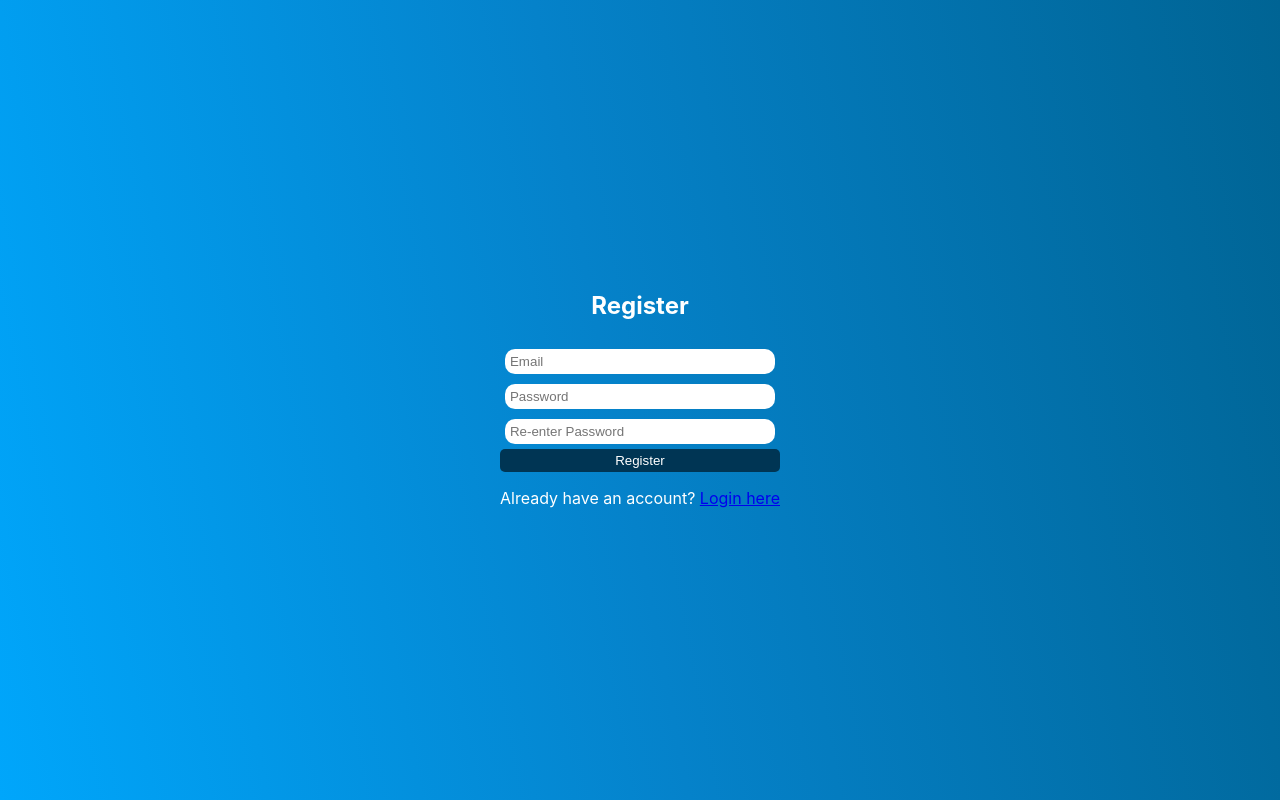
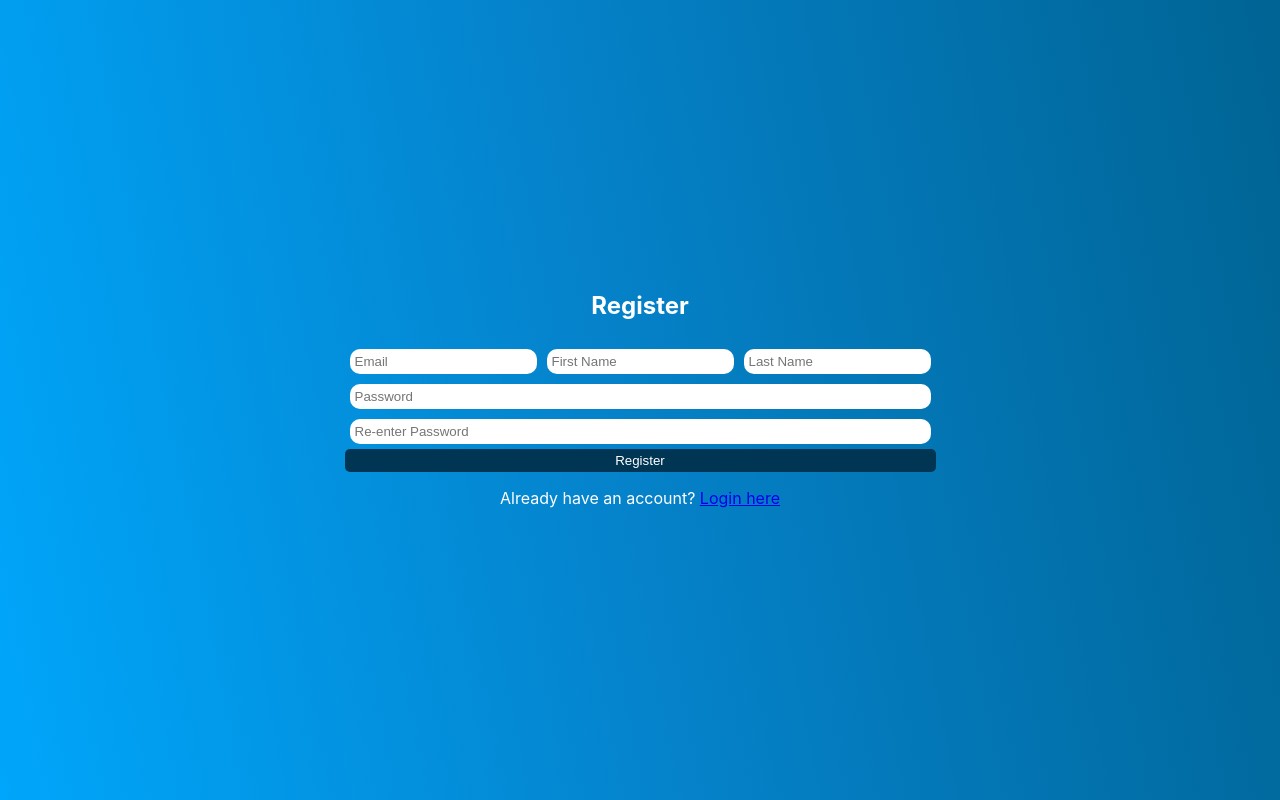
Before and after one commit to nowji/shellhacks2024, a React (Create React App) app: page /register in a window 1280 px wide. Built offline with nearby package versions, Linux system fonts and the light colour scheme.

Commit message:
added more registration features

```diff
--- a/src/components/Register.jsx
+++ b/src/components/Register.jsx
@@ -5,12 +5,14 @@
     const [email, setEmail] = useState('');
     const [password, setPassword] = useState('');
     const [passwordDuplicate, setPasswordDuplicate] = useState('');
+    const [firstName, setFirstName] = useState('');
+    const [lastName, setLastName] = useState('');
     const navigate = useNavigate();
 
     const handleSubmit = (e) => {
         e.preventDefault();
 
-        if (email && (password === passwordDuplicate)) {
+        if (email && firstName  && lastName && (password === passwordDuplicate)) {
             navigate('/login');
         }
         else {
@@ -22,12 +24,26 @@
         <div className='auth-container'>
             <h2>Register</h2>
             <form className='register-form' onSubmit={handleSubmit}>
+            <div>
             <input
                 type="email"
                 value={email}
                 onChange={(e) => setEmail(e.target.value)}
                 placeholder="Email"
             />
+            <input
+                type="text"
+                value={firstName}
+                onChange={(e) => setFirstName(e.target.value)}
+                placeholder="First Name"
+            />
+            <input
+                type="text"
+                value={lastName}
+                onChange={(e) => setLastName(e.target.value)}
+                placeholder="Last Name"
+            />
+            </div>
             <input
                 type="password"
                 value={password}
```
